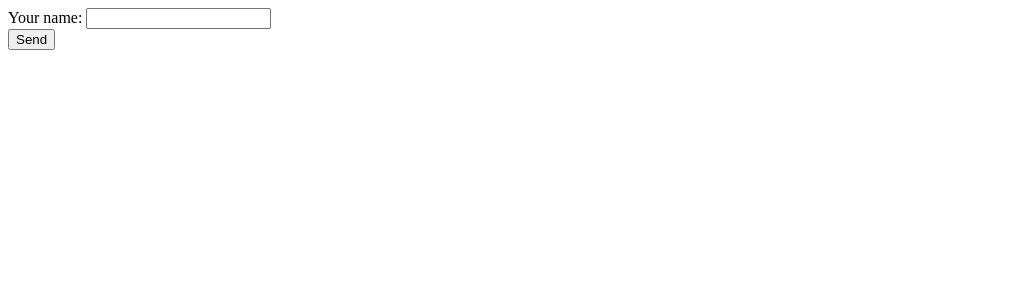
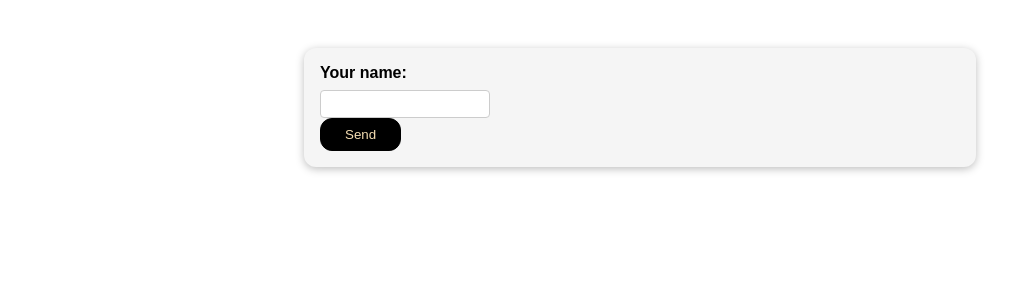
Before and after one commit to kapil864/udemy-django, a Django app: page / in a window 1280 px wide. Shown: the top 300 px of the page, without its empty margins (0-1035 px from the left). Run offline with Django 5.2, Linux system fonts and the light colour scheme.

Commit message:
Customize rendered HTML

```diff
--- a/feed_back/reviews/forms.py
+++ b/feed_back/reviews/forms.py
@@ -4,4 +4,4 @@ class ReviewForm(forms.Form):
     user_name = forms.CharField(label='Your name', max_length=100, error_messages= {
         'required' : 'Name must not be empty',
         'max_length' : 'Enter a shorter name '
-    })
+    } )
--- /dev/null
+++ b/feed_back/reviews/static/reviews/styles.css
@@ -0,0 +1,59 @@
+body {
+    font-family: sans-serif;
+}
+
+form{
+    margin: 3rem auto;
+    width: 90;
+    max-width: 40rem;
+    padding: 1rem;
+    border-radius: 12px;
+    background-color: whitesmoke;
+    box-shadow: 0 2px 8px rgba(0, 0, 0, 0.26);
+}
+
+button{
+    cursor: pointer;
+    padding: 0.5rem 1.5rem;
+    border-radius: 12px;
+    background-color: black;
+    color: wheat;
+    border: 1px solid black;
+}
+
+button:hover, button:active{
+    background-color: purple;
+    border-color: purple;
+}
+
+.form-control input{
+    font:  inherit;
+    padding: 0.25rem;
+    border-radius: 4px;
+    border: 1px solid #ccc;
+    display: block;
+    width: 10rem;
+}
+
+.form-control input:focus{
+    border-color: black;
+    outline: none;
+    background-color: #f4eeff;
+}
+
+.form-control label{
+    font-weight: bold;
+    display: block;
+    margin-bottom: 0.5rem;
+}
+
+.errorlist{
+    list-style-type: none;
+    margin: 0;
+    padding: 0;
+    color: red;
+}
+
+.errors input {
+    border-color: red;
+}
--- a/feed_back/reviews/templates/reviews/review.html
+++ b/feed_back/reviews/templates/reviews/review.html
@@ -1,15 +1,22 @@
+{% load static %}
+
 <!DOCTYPE html>
 <html lang="en">
 <head>
     <meta charset="UTF-8">
     <meta name="viewport" content="width=device-width, initial-scale=1.0">
+    <link rel="stylesheet" href="{% static "reviews/styles.css" %}">
     <title>Your review</title>
 </head>
 <body>
     <form action="/" method="POST">
-        {% csrf_token %}
-        {{ form }}
-        <button type="submit">Send</button>
+        <div class="form-control {% if form.user_name.errors %}errors{% endif %}">
+            {% csrf_token %}
+            {{ form.user_name.label_tag }}
+            {{ form.user_name}}
+            {{ form.user_name.errors}}
+            <button type="submit">Send</button>
+        </div>
     </form>
 </body>
 </html>
```
